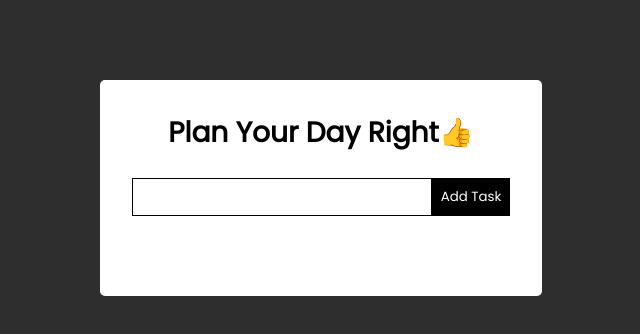
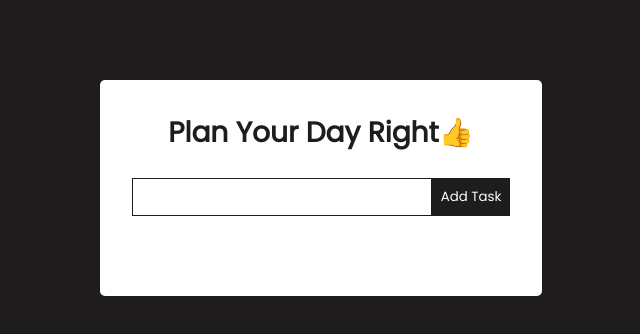
Before and after one commit to brunoamanzechinaenyeze/Code_Alpha_To_Do_List, a React (Create React App) app in the folder my-react-app/: page / in a window 1280 px wide. Shown: the top 334 px of the page, without its empty margins (319-959 px from the left). Built offline with nearby package versions, Linux system fonts and the light colour scheme.

Commit message:
Changin the theme of the application

```diff
--- a/my-react-app/src/App.css
+++ b/my-react-app/src/App.css
@@ -8,7 +8,7 @@
 }
 
 body {
-  background: #2f2e2e;
+  background: #1E1C1C;
   display: flex;
   justify-content: center;
   align-items: center;
@@ -19,7 +19,7 @@ body {
 }
 
 h1 {
-  color: #000;
+  color: #1E1C1C;
   margin-bottom: 0.5rem;
   font-size: 1.75rem;
 }
@@ -39,12 +39,12 @@ h1 {
 .todo-input {
   outline: none;
   background: none;
-  border: 1px solid #000;
+  border: 1px solid #1E1C1C;
   padding: 0.5rem 1rem;
   margin-top: 1rem;
   margin-bottom: 2rem;
   width: 300px;
-  color: #000;
+  color: #1E1C1C;
 }
 
 .todo-input::placeholder {
@@ -52,7 +52,7 @@ h1 {
 }
 
 .todo-btn {
-  background: #000;
+  background: #1E1C1C;
   color: #fff;
   border: none;
   padding: 0.55rem;
@@ -63,7 +63,7 @@ h1 {
   display: flex;
   justify-content: space-between;
   align-items: center;
-  background: #000;
+  background: #1E1C1C;
   color: #fff;
   padding: 0.75rem 1rem;
   border-radius: 5px;
```
